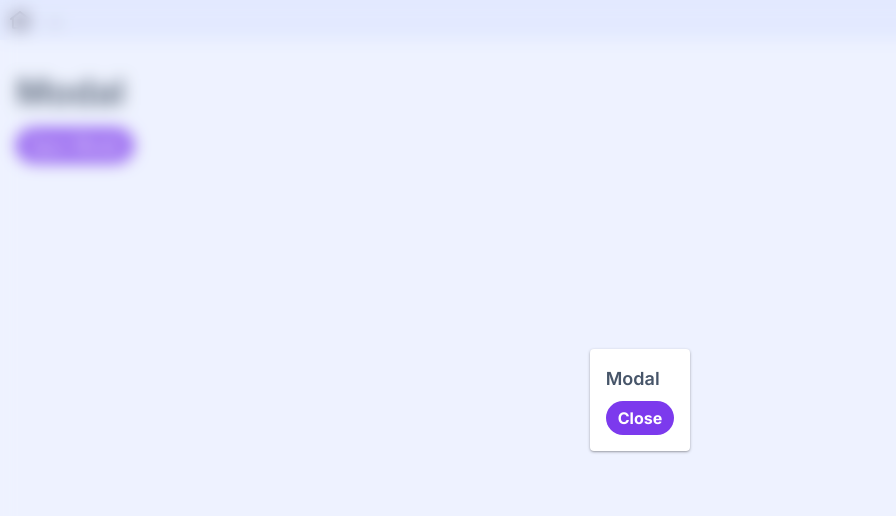
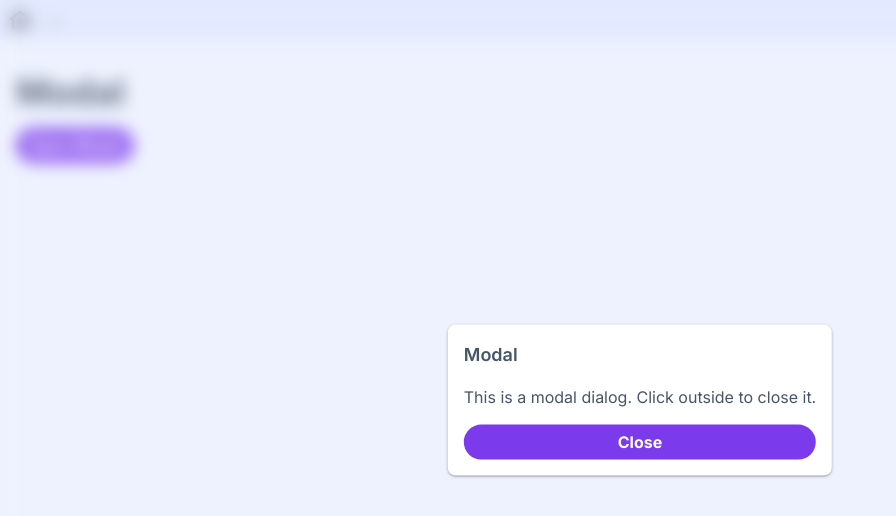
Before and after one commit to emanuelefavero/frontend-problems, a Next.js app in the folder react/: page /modal in a window 1280 px wide. Both pictures are taken after a click on the button "Open Modal". Shown: the top 516 px of the page, without its empty margins (0-896 px from the left). Built offline with nearby package versions, Linux system fonts and the light colour scheme.

Commit message:
feat: add click outside to close the modal in /modal

```diff
--- a/react/app/modal/Component.tsx
+++ b/react/app/modal/Component.tsx
@@ -16,21 +16,20 @@ export default function Component() {
           <div
             className='fixed inset-0 z-40 bg-blue-50/20 backdrop-blur-sm transition-opacity dark:bg-blue-950/20'
             aria-hidden='true'
+            onClick={() => setOpen(false)} // clicking on the overlay (everywhere outside the modal card) closes the modal
           />
 
+          {/* Modal Card */}
           <div
-            className='fixed inset-0 z-50 flex items-center justify-center'
+            className='absolute left-1/2 top-1/2 z-50 flex -translate-x-1/2 -translate-y-1/2 flex-col gap-4 rounded-lg bg-white p-4 shadow-sm shadow-black/30 dark:bg-blue-950 dark:shadow-black'
+            role='dialog'
+            aria-modal='true'
             aria-hidden={!open}
+            onClick={(e) => e.stopPropagation()} // clicks inside modal card do not close the modal
           >
-            {/* Modal Card */}
-            <div
-              className='flex flex-col gap-2 rounded bg-white p-4 shadow-sm shadow-black/30 dark:bg-blue-950 dark:shadow-black'
-              role='dialog'
-              aria-modal='true'
-            >
-              <h2 className='text-lg font-semibold'>Modal</h2>
-              <button onClick={() => setOpen(false)}>Close</button>
-            </div>
+            <h2 className='text-lg font-semibold'>Modal</h2>
+            <p>This is a modal dialog. Click outside to close it.</p>
+            <button onClick={() => setOpen(false)}>Close</button>
           </div>
         </>
       )}
```
